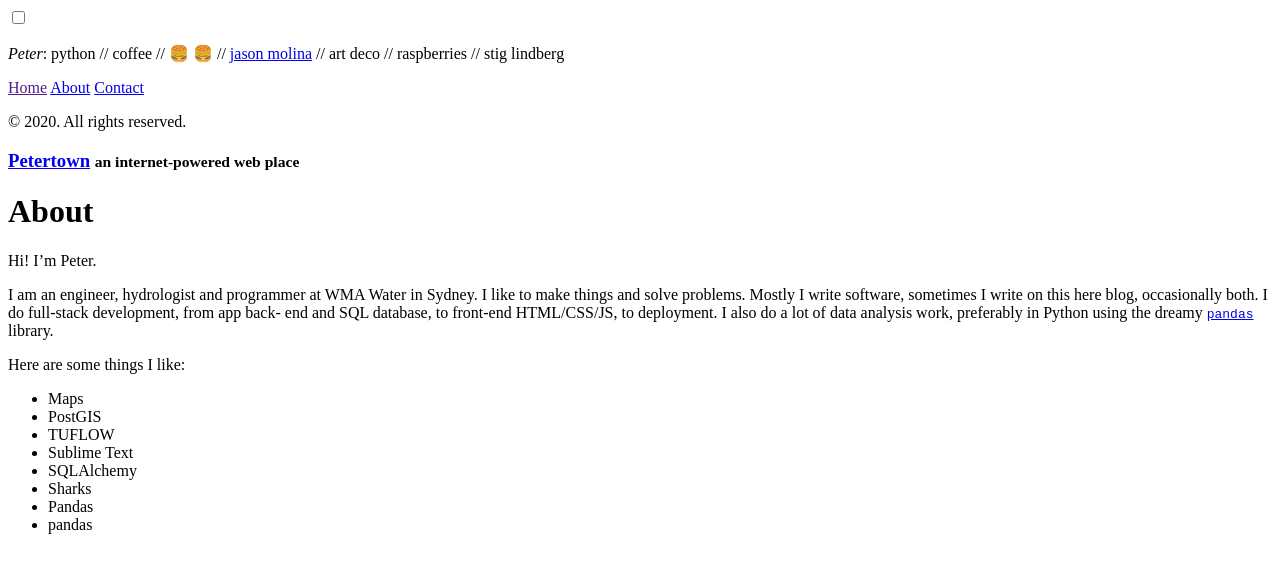
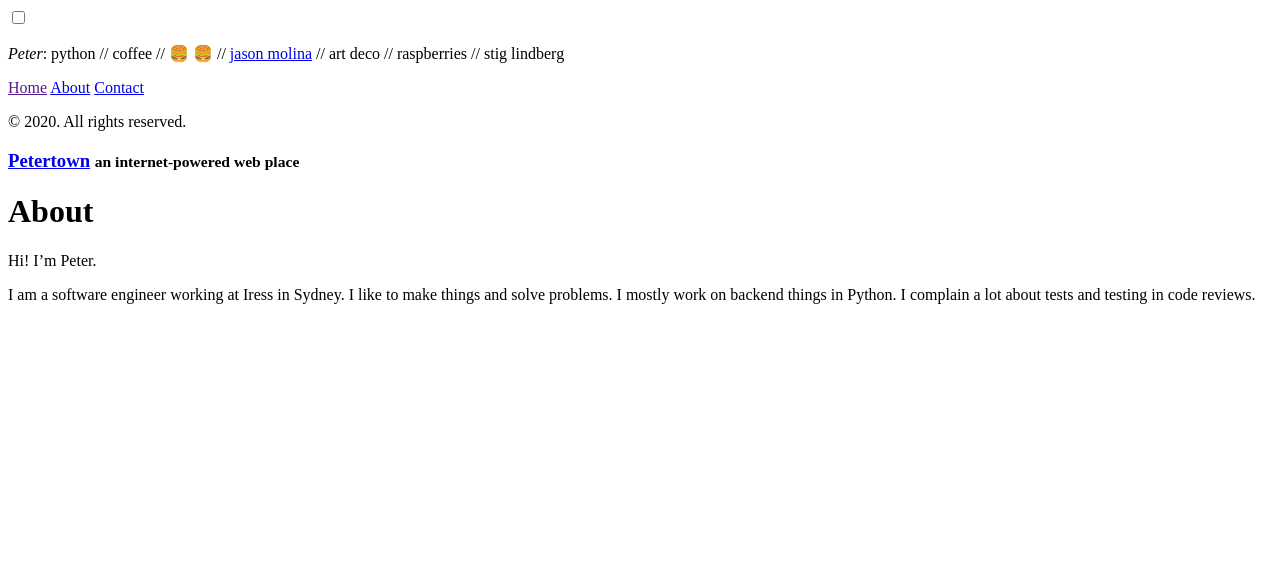
Before and after one commit to allhailwesttexas/allhailwesttexas.github.io, a Jekyll site: the page built from about.md, in a window 1280 px wide. Shown: the top 573 px of the page. Built offline with Jekyll 4.4.1, drawn with Linux system fonts in a browser that asks for light colours.

Commit message:
Update about section to be somewhat more current

```diff
--- a/about.md
+++ b/about.md
@@ -6,20 +6,6 @@ permalink: /about/
 
 Hi! I'm Peter.
 
-I am an engineer, hydrologist and programmer at WMA Water in Sydney. I like to
-make things and solve problems. Mostly I write software, sometimes I write on
-this here blog, occasionally both. I do full-stack development, from app back-
-end and SQL database, to front-end HTML/CSS/JS, to deployment. I also do a lot
-of data analysis work, preferably in Python using the dreamy
-[`pandas`](http://pandas.pydata.org) library.
-
-Here are some things I like:
-
-- Maps
-- PostGIS
-- TUFLOW
-- Sublime Text
-- SQLAlchemy
-- Sharks
-- Pandas
-- pandas
+I am a software engineer working at Iress in Sydney. I like to make things and solve
+problems. I mostly work on backend things in Python. I complain a lot about tests and
+testing in code reviews.
```
